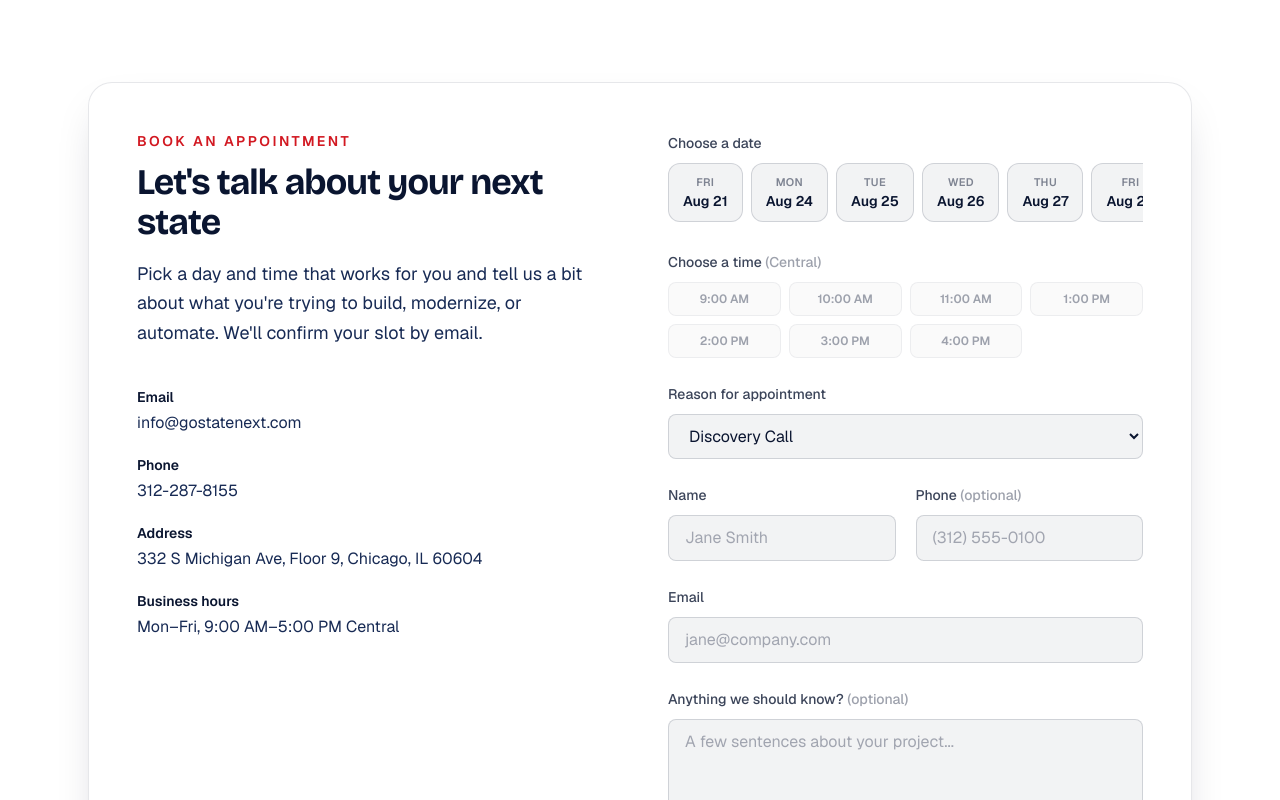
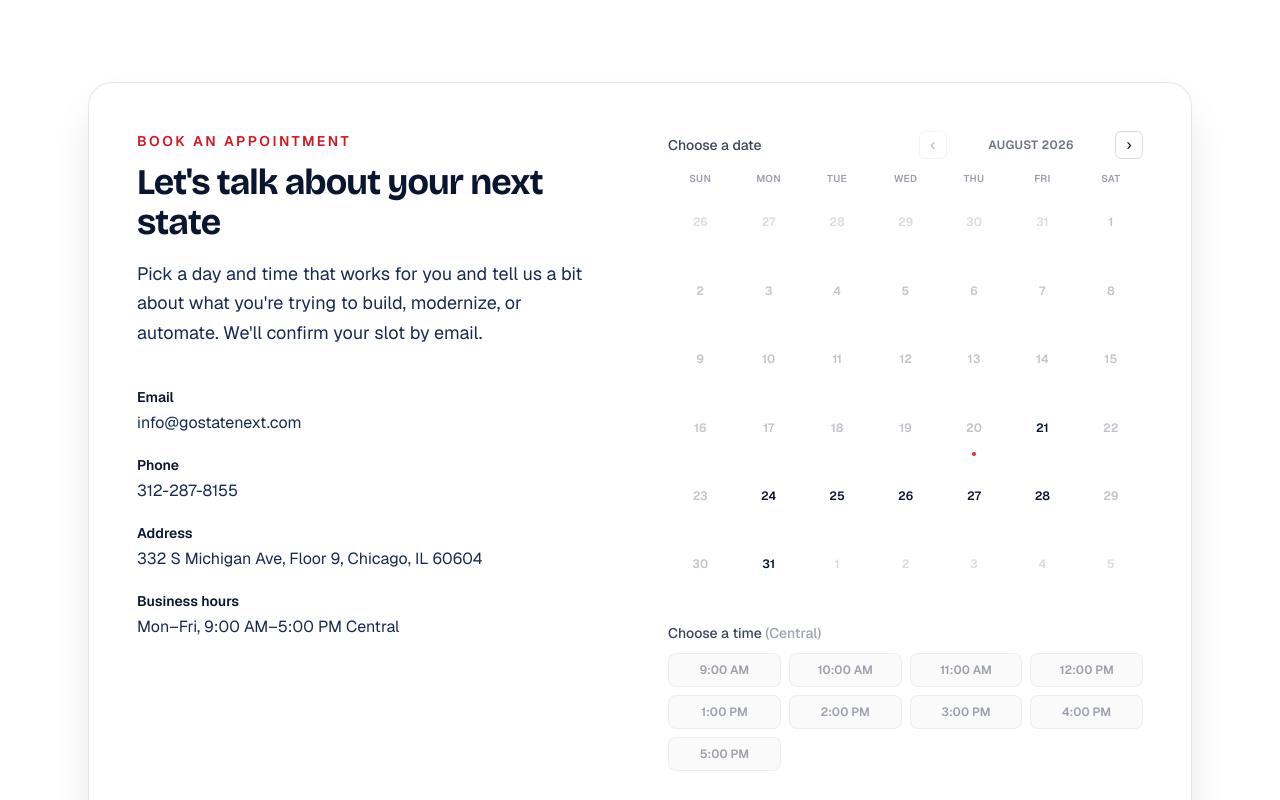
Before and after one commit to prynzdigital/statenext, a Next.js app: page / in a window 1280 px wide. Shown: the part 8640-9440 px from the top of the page. Built offline with nearby package versions, Linux system fonts and the light colour scheme.

Commit message:
Rebuild appointment booking date picker as a full month calendar
Replaces the 10-business-day horizontal strip with a real calendar
grid (month navigation, weekends/past dates disabled) and extends the
bookable window to 90 days out. Time slots now cover 9am-5pm hourly.

```diff
--- a/src/components/AppointmentBooking.tsx
+++ b/src/components/AppointmentBooking.tsx
@@ -16,13 +16,20 @@ const TIME_SLOTS = [
   "9:00 AM",
   "10:00 AM",
   "11:00 AM",
+  "12:00 PM",
   "1:00 PM",
   "2:00 PM",
   "3:00 PM",
   "4:00 PM",
+  "5:00 PM",
 ];
 
-const WEEKDAY_LABEL = new Intl.DateTimeFormat("en-US", { weekday: "short" });
+const WEEKDAY_SHORT = ["Sun", "Mon", "Tue", "Wed", "Thu", "Fri", "Sat"];
+
+const MONTH_YEAR_LABEL = new Intl.DateTimeFormat("en-US", {
+  month: "long",
+  year: "numeric",
+});
 const MONTH_DAY_LABEL = new Intl.DateTimeFormat("en-US", {
   month: "short",
   day: "numeric",
@@ -33,24 +40,46 @@ const FULL_DATE_LABEL = new Intl.DateTimeFormat("en-US", {
   day: "numeric",
 });
 
-function getUpcomingBusinessDays(count: number): Date[] {
-  const days: Date[] = [];
-  const cursor = new Date();
-  cursor.setHours(0, 0, 0, 0);
-  cursor.setDate(cursor.getDate() + 1);
+function startOfDay(d: Date): Date {
+  const copy = new Date(d);
+  copy.setHours(0, 0, 0, 0);
+  return copy;
+}
+function startOfMonth(d: Date): Date {
+  return new Date(d.getFullYear(), d.getMonth(), 1);
+}
+function addMonths(d: Date, n: number): Date {
+  return new Date(d.getFullYear(), d.getMonth() + n, 1);
+}
+function addDays(d: Date, n: number): Date {
+  const copy = new Date(d);
+  copy.setDate(copy.getDate() + n);
+  return copy;
+}
+function isSameDay(a: Date, b: Date): boolean {
+  return a.toDateString() === b.toDateString();
+}
+function isWeekday(d: Date): boolean {
+  const day = d.getDay();
+  return day !== 0 && day !== 6;
+}
+function buildCalendarGrid(viewMonth: Date): Date[] {
+  const first = startOfMonth(viewMonth);
+  const gridStart = addDays(first, -first.getDay());
+  return Array.from({ length: 42 }, (_, i) => addDays(gridStart, i));
+}
 
-  while (days.length < count) {
-    const day = cursor.getDay();
-    if (day !== 0 && day !== 6) {
-      days.push(new Date(cursor));
-    }
-    cursor.setDate(cursor.getDate() + 1);
-  }
-  return days;
+const TODAY = startOfDay(new Date());
+const MIN_BOOKABLE_DATE = addDays(TODAY, 1);
+const MAX_BOOKABLE_DATE = addDays(TODAY, 90);
+
+function isBookable(d: Date): boolean {
+  return isWeekday(d) && d >= MIN_BOOKABLE_DATE && d <= MAX_BOOKABLE_DATE;
 }
 
 export default function AppointmentBooking() {
-  const businessDays = useMemo(() => getUpcomingBusinessDays(10), []);
+  const [viewMonth, setViewMonth] = useState(() => startOfMonth(TODAY));
+  const grid = useMemo(() => buildCalendarGrid(viewMonth), [viewMonth]);
 
   const [selectedDate, setSelectedDate] = useState<Date | null>(null);
   const [selectedTime, setSelectedTime] = useState<string | null>(null);
@@ -61,6 +90,9 @@ export default function AppointmentBooking() {
   const [notes, setNotes] = useState("");
   const [requested, setRequested] = useState(false);
   const [status, setStatus] = useState<"idle" | "sending" | "error">("idle");
+
+  const canGoPrevMonth = viewMonth > startOfMonth(TODAY);
+  const canGoNextMonth = viewMonth < startOfMonth(MAX_BOOKABLE_DATE);
 
   const isComplete = Boolean(selectedDate && selectedTime && name && email);
 
@@ -186,34 +218,74 @@ export default function AppointmentBooking() {
             <form onSubmit={handleSubmit}>
               <div className="space-y-6">
                 <div>
-                  <label className="text-sm font-medium text-navy-900/80">
-                    Choose a date
-                  </label>
-                  <div className="mt-2 flex gap-2 overflow-x-auto pb-1">
-                    {businessDays.map((date) => {
+                  <div className="flex items-center justify-between">
+                    <label className="text-sm font-medium text-navy-900/80">
+                      Choose a date
+                    </label>
+                    <div className="flex items-center gap-2">
+                      <button
+                        type="button"
+                        disabled={!canGoPrevMonth}
+                        onClick={() => setViewMonth((m) => addMonths(m, -1))}
+                        aria-label="Previous month"
+                        className="flex h-7 w-7 items-center justify-center rounded-md border border-navy-900/15 text-navy-900 transition-colors hover:border-red-500/50 disabled:cursor-not-allowed disabled:opacity-30"
+                      >
+                        &#8249;
+                      </button>
+                      <span className="min-w-[9.5rem] text-center text-xs font-semibold uppercase tracking-wide text-navy-900/60">
+                        {MONTH_YEAR_LABEL.format(viewMonth)}
+                      </span>
+                      <button
+                        type="button"
+                        disabled={!canGoNextMonth}
+                        onClick={() => setViewMonth((m) => addMonths(m, 1))}
+                        aria-label="Next month"
+                        className="flex h-7 w-7 items-center justify-center rounded-md border border-navy-900/15 text-navy-900 transition-colors hover:border-red-500/50 disabled:cursor-not-allowed disabled:opacity-30"
+                      >
+                        &#8250;
+                      </button>
+                    </div>
+                  </div>
+
+                  <div className="mt-3 grid grid-cols-7 gap-1 text-center">
+                    {WEEKDAY_SHORT.map((w) => (
+                      <span
+                        key={w}
+                        className="text-[10px] font-semibold uppercase tracking-wide text-navy-900/40"
+                      >
+                        {w}
+                      </span>
+                    ))}
+                    {grid.map((date) => {
+                      const inMonth = date.getMonth() === viewMonth.getMonth();
+                      const bookable = inMonth && isBookable(date);
                       const isSelected =
-                        selectedDate?.toDateString() === date.toDateString();
+                        selectedDate && isSameDay(date, selectedDate);
+                      const isToday = isSameDay(date, TODAY);
+
                       return (
                         <button
                           key={date.toISOString()}
                           type="button"
-                          onClick={() => setSelectedDate(date)}
-                          className={`flex flex-shrink-0 flex-col items-center rounded-xl border px-3.5 py-2.5 text-center transition-colors ${
-                            isSelected
-                              ? "border-red-600 bg-red-600 text-white"
-                              : "border-navy-900/15 bg-navy-900/5 text-navy-900 hover:border-red-500/50"
+                          disabled={!bookable}
+                          onClick={() => {
+                            setSelectedDate(date);
+                            setSelectedTime(null);
+                          }}
+                          className={`relative aspect-square rounded-lg text-xs font-semibold transition-colors ${
+                            !inMonth
+                              ? "text-navy-900/15"
+                              : !bookable
+                              ? "cursor-not-allowed text-navy-900/25"
+                              : isSelected
+                              ? "bg-red-600 text-white"
+                              : "text-navy-900 hover:bg-navy-900/5"
                           }`}
                         >
-                          <span
-                            className={`text-[11px] font-semibold uppercase tracking-wide ${
-                              isSelected ? "text-white/80" : "text-navy-900/50"
-                            }`}
-                          >
-                            {WEEKDAY_LABEL.format(date)}
-                          </span>
-                          <span className="text-sm font-semibold">
-                            {MONTH_DAY_LABEL.format(date)}
-                          </span>
+                          {date.getDate()}
+                          {isToday && !isSelected && (
+                            <span className="absolute bottom-1 left-1/2 h-1 w-1 -translate-x-1/2 rounded-full bg-red-500" />
+                          )}
                         </button>
                       );
                     })}
```
